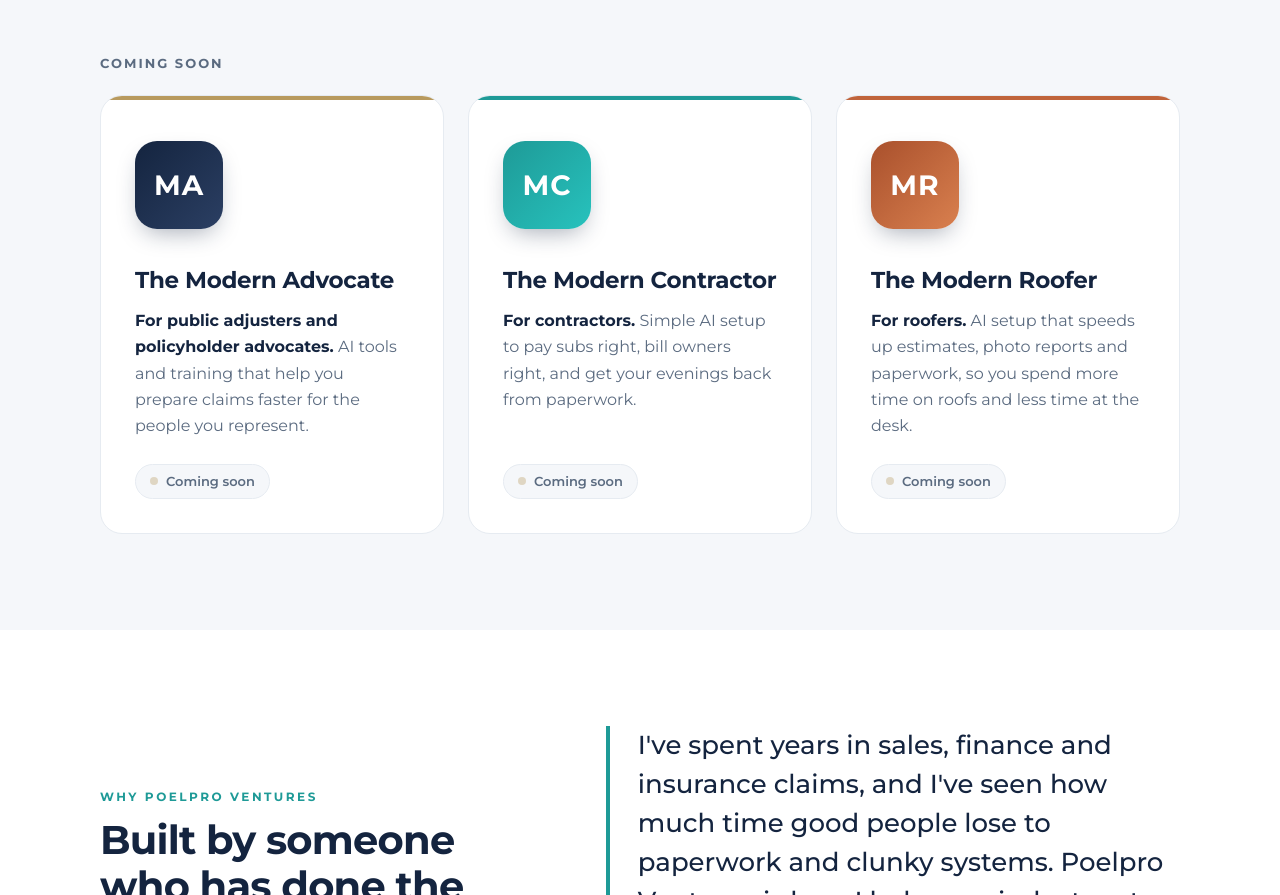
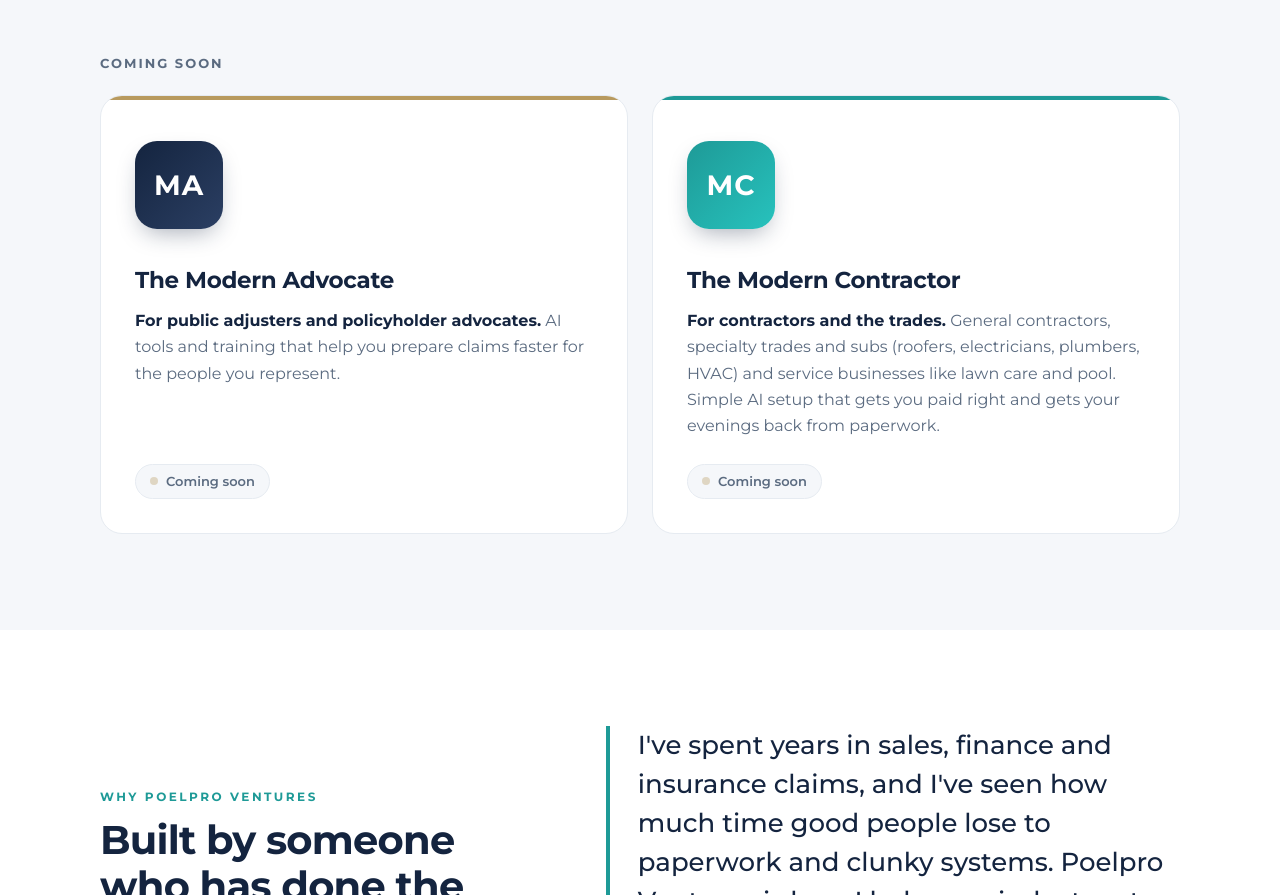
Before and after one commit to xander-brain/poelproventures-site, a plain HTML site: page index.html in a window 1280 px wide. Shown: the part 1446-2341 px from the top of the page. Drawn offline with Linux system fonts and the light colour scheme.

Commit message:
Drop The Modern Roofer card; Contractor card names all three tracks
Co-Authored-By: Claude Opus 5.5 <noreply@anthropic.com>

```diff
--- a/index.html
+++ b/index.html
@@ -6,7 +6,7 @@
 <title>Poelpro Ventures</title>
 <meta name="description" content="Poelpro Ventures helps people in different industries spend less time on busywork, with practical AI tools and training built by someone who has done the work.">
 <meta property="og:title" content="Poelpro Ventures">
-<meta property="og:description" content="Practical AI tools and training for the industries we know best: insurance adjusters, public adjusters, contractors, roofers and more.">
+<meta property="og:description" content="Practical AI tools and training for the industries we know best: insurance adjusters, public adjusters, contractors and the trades.">
 <meta property="og:image" content="https://poelproventures.com/og-image.png">
 <meta property="og:url" content="https://poelproventures.com/">
 <link rel="icon" type="image/png" sizes="32x32" href="icon-32.png">
@@ -128,7 +128,7 @@
       </a>
     </div>
     <h3 class="next">Coming soon</h3>
-    <div class="grid three">
+    <div class="grid">
       <div class="card" style="--accent:#b89a5e">
         <div class="logo"><div class="mono" style="background:linear-gradient(135deg,#14243f,#2b3f63)">MA</div></div>
         <h3>The Modern Advocate</h3>
@@ -138,13 +138,7 @@
       <div class="card" style="--accent:#1e9a97">
         <div class="logo"><div class="mono" style="background:linear-gradient(135deg,#1e9a97,#27c2bd)">MC</div></div>
         <h3>The Modern Contractor</h3>
-        <p><strong>For contractors.</strong> Simple AI setup to pay subs right, bill owners right, and get your evenings back from paperwork.</p>
-        <span class="soon">Coming soon</span>
-      </div>
-      <div class="card" style="--accent:#c0643b">
-        <div class="logo"><div class="mono" style="background:linear-gradient(135deg,#a9502c,#d9804f)">MR</div></div>
-        <h3>The Modern Roofer</h3>
-        <p><strong>For roofers.</strong> AI setup that speeds up estimates, photo reports and paperwork, so you spend more time on roofs and less time at the desk.</p>
+        <p><strong>For contractors and the trades.</strong> General contractors, specialty trades and subs (roofers, electricians, plumbers, HVAC) and service businesses like lawn care and pool. Simple AI setup that gets you paid right and gets your evenings back from paperwork.</p>
         <span class="soon">Coming soon</span>
       </div>
     </div>
```
